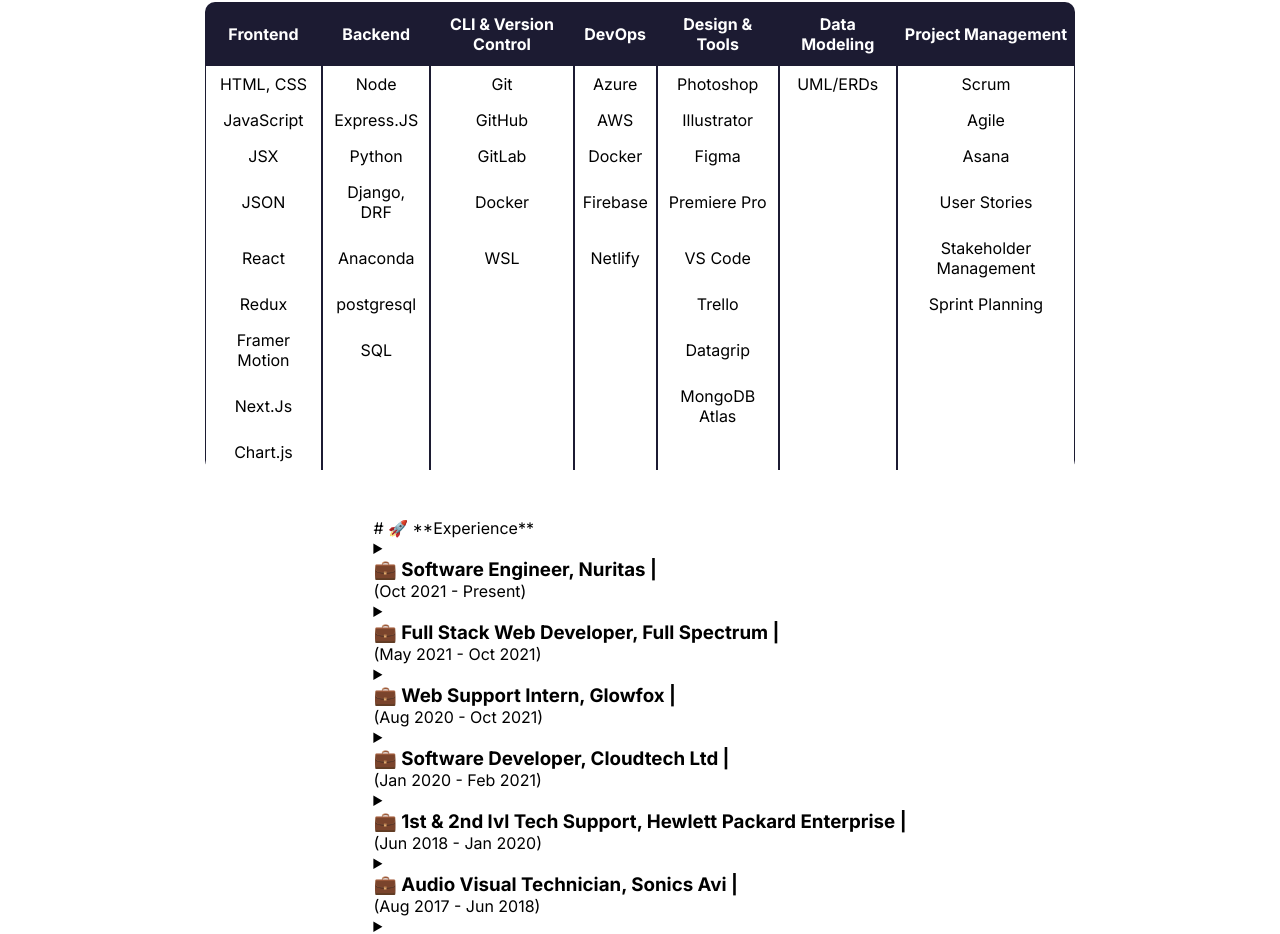
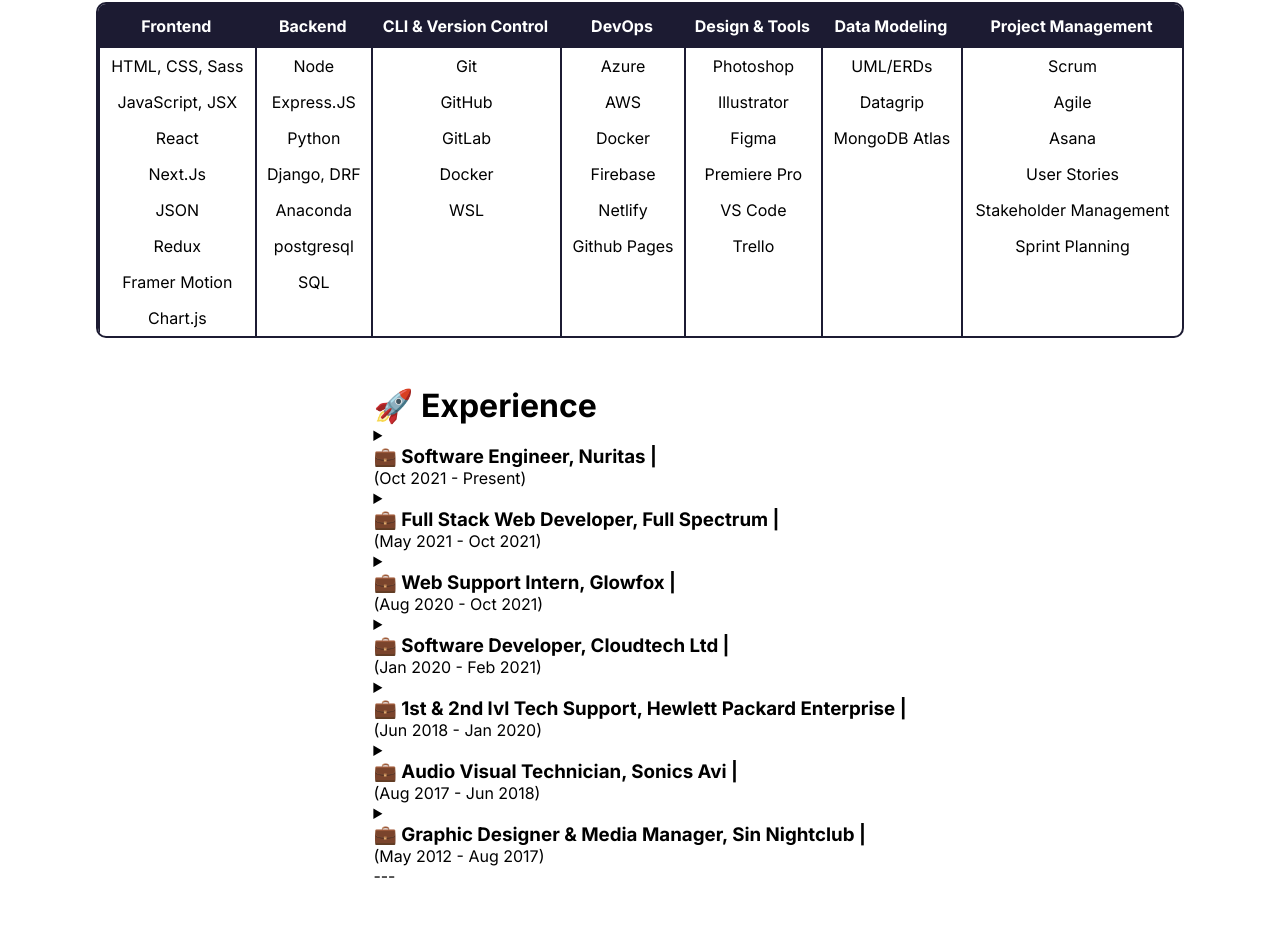
Before and after one commit to Liam-McKenna/liam-mckenna.github.io, a Next.js app: page / in a window 1280 px wide. Shown: the part 594-1528 px from the top of the page. Built offline with nearby package versions, Linux system fonts and the light colour scheme.

Commit message:
improved navbar, add max width to content, and table is dynamic

```diff
--- a/src/app/globals.css
+++ b/src/app/globals.css
@@ -67,6 +67,9 @@
 body {
   max-width: 100vw;
   overflow-x: hidden;
+  display: flex;
+  justify-content: center;
+  align-items: center;
 }
 
 body {
--- a/src/app/page.module.css
+++ b/src/app/page.module.css
@@ -5,6 +5,7 @@
   align-items: center;
   padding: 6rem;
   min-height: 100vh;
+  max-width: 1280px;
 }
 
 .description {
--- a/src/components/Navbar.js
+++ b/src/components/Navbar.js
@@ -2,11 +2,14 @@
 
 const Navbar = () => {
   return (
-    <div className={styles.navbar}>
-      <a href="#introduction">About</a>
-      <a href="#skills">Skills</a>
-      <a href="#experience">Experience</a>
-      <a href="#education">Education</a>
+    <div className={styles.container}>
+      <div className={styles.navbar}>
+        <a href="#introduction">About</a>
+        <a href="#skills">Skills</a>
+        <a href="#experience">Experience</a>
+        <a href="#education">Education</a>
+      </div>
+      <div className={styles.blur}></div>
     </div>
   );
 };
--- a/src/components/navbar.module.scss
+++ b/src/components/navbar.module.scss
@@ -1,6 +1,19 @@
+.container{
+    position: fixed;
+    top: 0;
+    width: 100%;
+    height: 60px;
+    display: flex;
+    justify-content: center;
+    align-items: center;
+    padding: 0 20px;
+    background-color: #1c1b326a;
+}
+
 .navbar {
     background-color: transparent;
     position: fixed;
+    max-width: 1280px;
     top: 0;
     width: 100%;
     height: 60px;
@@ -8,8 +21,17 @@
     justify-content: space-evenly;
     align-items: center;
     padding: 0 20px;
-    box-shadow: 0 2px 4px rgba(0, 0, 0, 0.1);
-    background-color: black;
+    z-index: 6;
+
+    // background-color: black;
+  }
+  .blur{
+    width: 100%;
+    height: 60px;
+    // background-color: #007bff;
+    // filter: blur(10px);
+    z-index: 5;
+    backdrop-filter: blur(10px)
   }
 
   .navbar a {
--- a/src/components/sections/Education.js
+++ b/src/components/sections/Education.js
@@ -1,7 +1,7 @@
 export default function Education() {
   return (
     <div>
-      # 🎓 **Education**
+      <h2>🎓 Education</h2>
       <details>
         <summary>
           <h3>🎓 Technology University Dublin | Sept 2018 - 2023</h3>
--- a/src/components/sections/Experience.js
+++ b/src/components/sections/Experience.js
@@ -1,21 +1,35 @@
 export default function Experience() {
   return (
     <div>
-      # 🚀 **Experience**
+      <h1>🚀 Experience</h1>
       <details>
         <summary>
           <h3>💼 Software Engineer, Nuritas |</h3> (Oct 2021 - Present)
         </summary>
-        - Developed and maintained an internal data warehouse and user
-        interface, handling access for scientists to view, edit, modify, and
-        perform tasks on millions of bioinformatics and proteomics records. -
-        Collaborated with Data Science teams to build APIs and logic functions
-        for machine learning models based on the data captured in the warehouse.
-        - Championed UI/UX design, improving and implementing new designs into
-        React. - Utilized Docker for creating and running development and
-        production environments, and GitLab for version control. - Started as a
-        Junior Developer, promoted after a year due to demonstrated skill and
-        dedication.
+        <ul>
+          <li>
+            Developed and maintained an internal data warehouse and user
+            interface, handling access for scientists to view, edit, modify, and
+            perform tasks on millions of bioinformatics and proteomics records.
+          </li>
+          <li>
+            Collaborated with Data Science teams to build APIs and logic
+            functions for machine learning models based on the data captured in
+            the warehouse.
+          </li>
+          <li>
+            Championed UI/UX design, improving and implementing new designs into
+            React.
+          </li>
+          <li>
+            Utilized Docker for creating and running development and production
+            environments, and GitLab for version control.
+          </li>
+          <li>
+            Started as a Junior Developer, promoted after a year due to
+            demonstrated skill and dedication.
+          </li>
+        </ul>
       </details>
       <details>
         <summary>
--- a/src/components/sections/SkillsAndTools.js
+++ b/src/components/sections/SkillsAndTools.js
@@ -1,105 +1,91 @@
 import styles from "./skills.module.scss";
 
 export default function SkillsAndTools() {
+  const skills = {
+    Frontend: [
+      "HTML, CSS, Sass",
+      "JavaScript, JSX",
+      "React",
+      "Next.Js",
+      "JSON",
+      "Redux",
+      "Framer Motion",
+
+      "Chart.js",
+    ],
+    Backend: [
+      "Node",
+      "Express.JS",
+      "Python",
+      "Django, DRF",
+      "Anaconda",
+      "postgresql",
+      "SQL",
+    ],
+    "CLI & Version Control": ["Git", "GitHub", "GitLab", "Docker", "WSL"],
+    DevOps: ["Azure", "AWS", "Docker", "Firebase", "Netlify", "Github Pages"],
+    "Design & Tools": [
+      "Photoshop",
+      "Illustrator",
+      "Figma",
+      "Premiere Pro",
+      "VS Code",
+      "Trello",
+    ],
+    "Data Modeling": ["UML/ERDs", "Datagrip", "MongoDB Atlas"],
+    "Project Management": [
+      "Scrum",
+      "Agile",
+      "Asana",
+      "User Stories",
+      "Stakeholder Management",
+      "Sprint Planning",
+    ],
+  };
+
+  const tableHeaders = Object.keys(skills);
+  const tableRows = Object.values(skills);
+
+  const TableBody = () => {
+    const maxRows = tableRows.reduce(
+      (max, arr) => Math.max(max, arr.length),
+      0
+    );
+
+    return (
+      <tbody>
+        {Array.from({ length: maxRows }).map((_, rowIndex) => (
+          <tr key={rowIndex}>
+            {tableRows.map((column, columnIndex) => (
+              <td key={columnIndex}>
+                {column[rowIndex] ? column[rowIndex] : ""}
+              </td>
+            ))}
+          </tr>
+        ))}
+      </tbody>
+    );
+  };
+
+  const Table = () => {
+    return (
+      <table className={styles.table}>
+        <thead>
+          <tr>
+            {tableHeaders.map((header, index) => {
+              return <th key={index}>{header}</th>;
+            })}
+          </tr>
+        </thead>
+        <TableBody />
+      </table>
+    );
+  };
+
   return (
     <div className={styles.container}>
       <h1 className={styles.title}>🔧 Skills and recent tools</h1>
-      <table className={styles.table}>
-        <thead>
-          <tr>
-            <th>Frontend</th>
-            <th>Backend</th>
-            <th>CLI & Version Control</th>
-            <th>DevOps</th>
-            <th>Design & Tools</th>
-            <th>Data Modeling</th>
-            <th>Project Management</th>
-          </tr>
-        </thead>
-        <tbody>
-          <tr>
-            <td>HTML, CSS</td>
-            <td>Node</td>
-            <td>Git</td>
-            <td>Azure</td>
-            <td>Photoshop</td>
-            <td>UML/ERDs</td>
-            <td>Scrum</td>
-          </tr>
-          <tr>
-            <td>JavaScript</td>
-            <td>Express.JS</td>
-            <td>GitHub</td>
-            <td>AWS</td>
-            <td>Illustrator</td>
-            <td></td>
-            <td>Agile</td>
-          </tr>
-          <tr>
-            <td>JSX</td>
-            <td>Python</td>
-            <td>GitLab</td>
-            <td>Docker</td>
-            <td>Figma</td>
-            <td></td>
-            <td>Asana</td>
-          </tr>
-          <tr>
-            <td>JSON</td>
-            <td>Django, DRF</td>
-            <td>Docker</td>
-            <td>Firebase</td>
-            <td>Premiere Pro</td>
-            <td></td>
-            <td>User Stories</td>
-          </tr>
-          <tr>
-            <td>React</td>
-            <td>Anaconda</td>
-            <td>WSL</td>
-            <td>Netlify</td>
-            <td>VS Code</td>
-            <td></td>
-            <td>Stakeholder Management</td>
-          </tr>
-          <tr>
-            <td>Redux</td>
-            <td>postgresql</td>
-            <td></td>
-            <td></td>
-            <td>Trello</td>
-            <td></td>
-            <td>Sprint Planning</td>
-          </tr>
-          <tr>
-            <td>Framer Motion</td>
-            <td>SQL</td>
-            <td></td>
-            <td></td>
-            <td>Datagrip</td>
-            <td></td>
-            <td></td>
-          </tr>
-          <tr>
-            <td>Next.Js</td>
-            <td></td>
-            <td></td>
-            <td></td>
-            <td>MongoDB Atlas</td>
-            <td></td>
-            <td></td>
-          </tr>
-          <tr>
-            <td>Chart.js</td>
-            <td></td>
-            <td></td>
-            <td></td>
-            <td></td>
-            <td></td>
-            <td></td>
-          </tr>
-        </tbody>
-      </table>
+      <Table />
     </div>
   );
 }
--- a/src/components/sections/skills.module.scss
+++ b/src/components/sections/skills.module.scss
@@ -13,9 +13,10 @@
     border-collapse: separate;
     border-spacing: 0;
     text-align: center;
-    width: 80%;
+    width: 100%;
     border-radius: 10px;
     overflow: hidden;
+    border: 2px solid #1c1b32;
   }
 
   .table th, .table td {
@@ -25,8 +26,7 @@
 
   .table td {
     padding: 8px;
-    border-left: 1px solid #1c1b32;
-    border-right: 1px solid #1c1b32;
+    border-left: 2px solid #1c1b32;
   }
 
 
```
